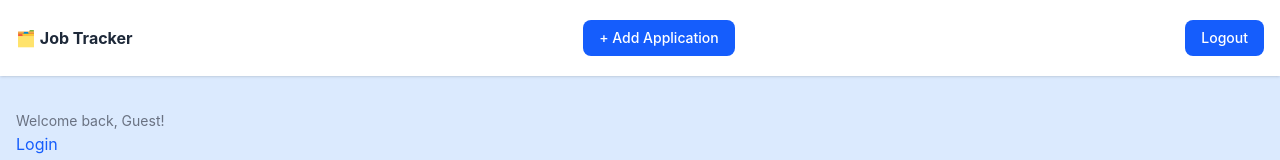
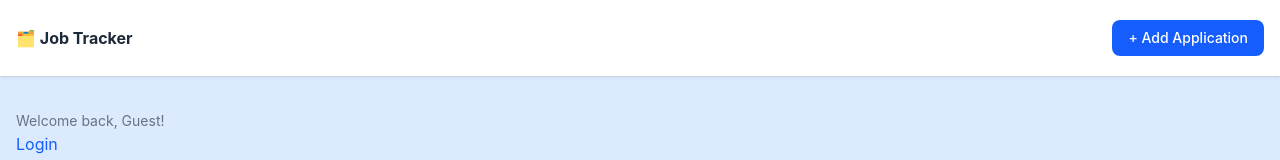
Before and after one commit to Quaad4/job-tracker, a Vue app in the folder frontend/: page / in a window 1280 px wide. Shown: the top 160 px of the page. Built offline with nearby package versions, Linux system fonts and the light colour scheme; no server answers.

Commit message:
update styling

```diff
--- a/frontend/src/views/ApplicationsView.vue
+++ b/frontend/src/views/ApplicationsView.vue
@@ -7,8 +7,10 @@
         <header class="bg-white shadow-sm">
             <div class="max-w-7xl mx-auto px-4 py-5 flex justify-between items-center">
                 <h1 class="text-2x1 font-bold text-gray-800">🗂 Job Tracker</h1>
-                <button @click="modal.openCreate()" class="bg-blue-600 hover:bg-blue-709 text-white px-4 py-2 rounded-lg text-sm font-medium transition-colors cursor-pointer">+ Add Application</button>
-                <button @click="authStore.logout()" class="bg-blue-600 hover:bg-blue-709 text-white px-4 py-2 rounded-lg text-sm font-medium transition-colors cursor-pointer">Logout</button>
+                <div class="justify-between items-center gap-2 flex">
+                    <button @click="modal.openCreate()" class="bg-blue-600 hover:bg-blue-709 text-white px-4 py-2 rounded-lg text-sm font-medium transition-colors cursor-pointer">+ Add Application</button>
+                    <button v-if="authStore.isAuthenticated" @click="authStore.logout()" class="bg-blue-600 hover:bg-blue-709 text-white px-4 py-2 rounded-lg text-sm font-medium transition-colors cursor-pointer">Logout</button>
+                </div>
             </div>
         </header>
 
```
